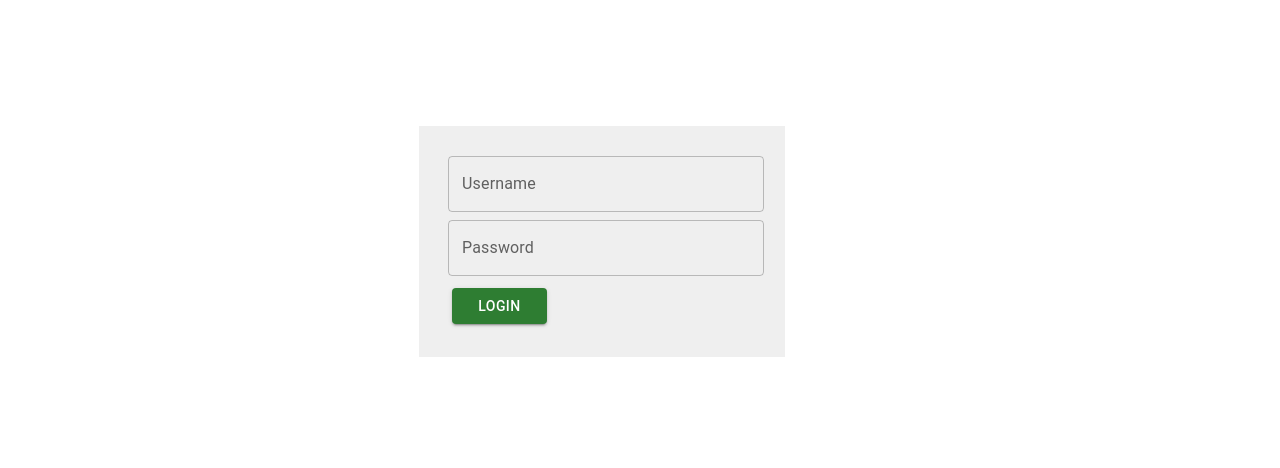
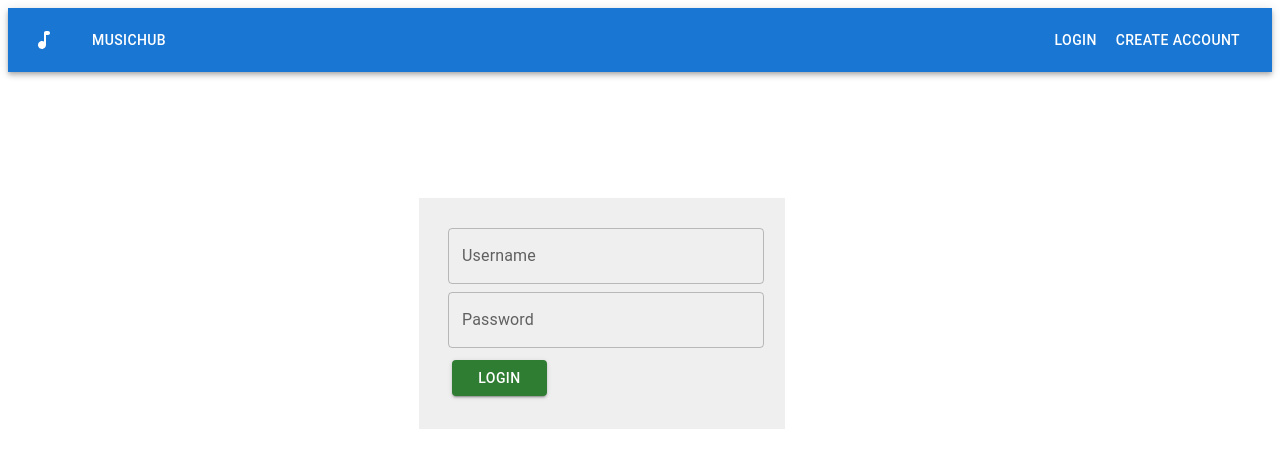
Before and after one commit to Drelarusoidd/React, a React (Create React App) app: page /login in a window 1280 px wide. Shown: the top 468 px of the page. Built offline with nearby package versions, Linux system fonts and the light colour scheme.

Commit message:
[MUS-61] Basic header

```diff
--- a/package.json
+++ b/package.json
@@ -5,6 +5,7 @@
   "dependencies": {
     "@emotion/react": "^11.9.3",
     "@emotion/styled": "^11.9.3",
+    "@mui/icons-material": "^5.8.4",
     "@mui/material": "^5.8.7",
     "@testing-library/jest-dom": "^5.16.4",
     "@testing-library/react": "^13.3.0",
--- a/src/App.js
+++ b/src/App.js
@@ -3,10 +3,12 @@ import AuthContainer from './containers/AuthContainer';
 import RegisterContainer from "./containers/RegisterContainer";
 import ShowTracks from './components/showTracks';
 import Logout from './containers/LogoutContainer';
+import NavBar from "./components/navBar";
 
 export default function App (){
     return (
         <BrowserRouter>
+        <NavBar />
             <Routes>
                 <Route path="/register" element={<RegisterContainer/>} />
                 <Route path="/login" element={<AuthContainer/>} />
--- /dev/null
+++ b/src/components/navBar.js
@@ -0,0 +1,73 @@
+import * as React from 'react';
+import AppBar from '@mui/material/AppBar';
+import Box from '@mui/material/Box';
+import Toolbar from '@mui/material/Toolbar';
+import Typography from '@mui/material/Typography';
+import Button from '@mui/material/Button';
+import IconButton from '@mui/material/IconButton';
+import { Link } from 'react-router-dom';
+import AudiotrackRoundedIcon from '@mui/icons-material/AudiotrackRounded';
+import { useState, useEffect } from 'react';
+
+
+export default function NavBar() {
+    const [isLogin, SetIsLogin] = useState(false);
+
+    useEffect(() => {
+        let token = localStorage.getItem('access');
+        if (token) {
+            SetIsLogin(true);
+        } else {
+            SetIsLogin(false);
+        }
+    }, []);
+
+    if (isLogin === true) {
+        return (
+            <Box sx={{ flexGrow: 1 }}>
+                <AppBar position="static">
+                    <Toolbar>
+                        <IconButton
+                            size="large"
+                            edge="start"
+                            color="inherit"
+                            aria-label="menu"
+                            sx={{ mr: 2 }}
+                        >
+                            <AudiotrackRoundedIcon /> {/* just a clickable icon. Assign menu items later */}
+                        </IconButton>
+                        <Typography variant="h6" component="div" sx={{ flexGrow: 1 }}>
+                            <Button component={Link} to="/" color="inherit">Musichub</Button>
+                        </Typography>
+                        <Button component={Link} to="/profile" color="inherit">Profile</Button>
+                        <Button component={Link} to="/logout" color="inherit">Logout</Button>
+                    </Toolbar>
+                </AppBar>
+            </Box>
+        );
+    }
+    else {
+        return (
+            <Box sx={{ flexGrow: 1 }}>
+                <AppBar position="static">
+                    <Toolbar>
+                        <IconButton
+                            size="large"
+                            edge="start"
+                            color="inherit"
+                            aria-label="menu"
+                            sx={{ mr: 2 }}
+                        >
+                            <AudiotrackRoundedIcon />   {/* just a clickable icon. Assign menu items later */}
+                        </IconButton>
+                        <Typography variant="h6" component="div" sx={{ flexGrow: 1 }}>
+                            <Button component={Link} to="/" color="inherit">Musichub</Button>
+                        </Typography>
+                        <Button component={Link} to="/login" color="inherit">Login</Button>
+                        <Button component={Link} to="/register" color="inherit">Create account</Button>
+                    </Toolbar>
+                </AppBar>
+            </Box>
+        )
+    }
+}
--- a/src/containers/AuthContainer.js
+++ b/src/containers/AuthContainer.js
@@ -4,13 +4,17 @@ import { signIn } from "../services/AuthService";
 import FormControl from '@mui/material/FormControl';
 import TextField from '@mui/material/TextField';
 import Button from '@mui/material/Button';
+import { useNavigate } from "react-router-dom";
 
 const AuthContainer = () => {
     const [username, setUsername] = useState("")
     const [password, setPassword] = useState("")
+    const navigate = useNavigate()
 
     const Auth = async () => {
        await signIn(username, password)
+       navigate('/');
+       window.location.reload(); // need to update navbar menu items after log in
     }
 
     const handleUsername = (event) => {setUsername(event.target.value)}
--- a/src/containers/LogoutContainer.js
+++ b/src/containers/LogoutContainer.js
@@ -13,6 +13,7 @@ const Logout = () => {
     useEffect (() => {
         if (LogoutButton()) {
             navigate('/');
+            window.location.reload(); // need to update navbar menu items after logout
         }
     })
 }
```
Also changed, not shown: 1 other file (tests, documents, lock files or other folders).
